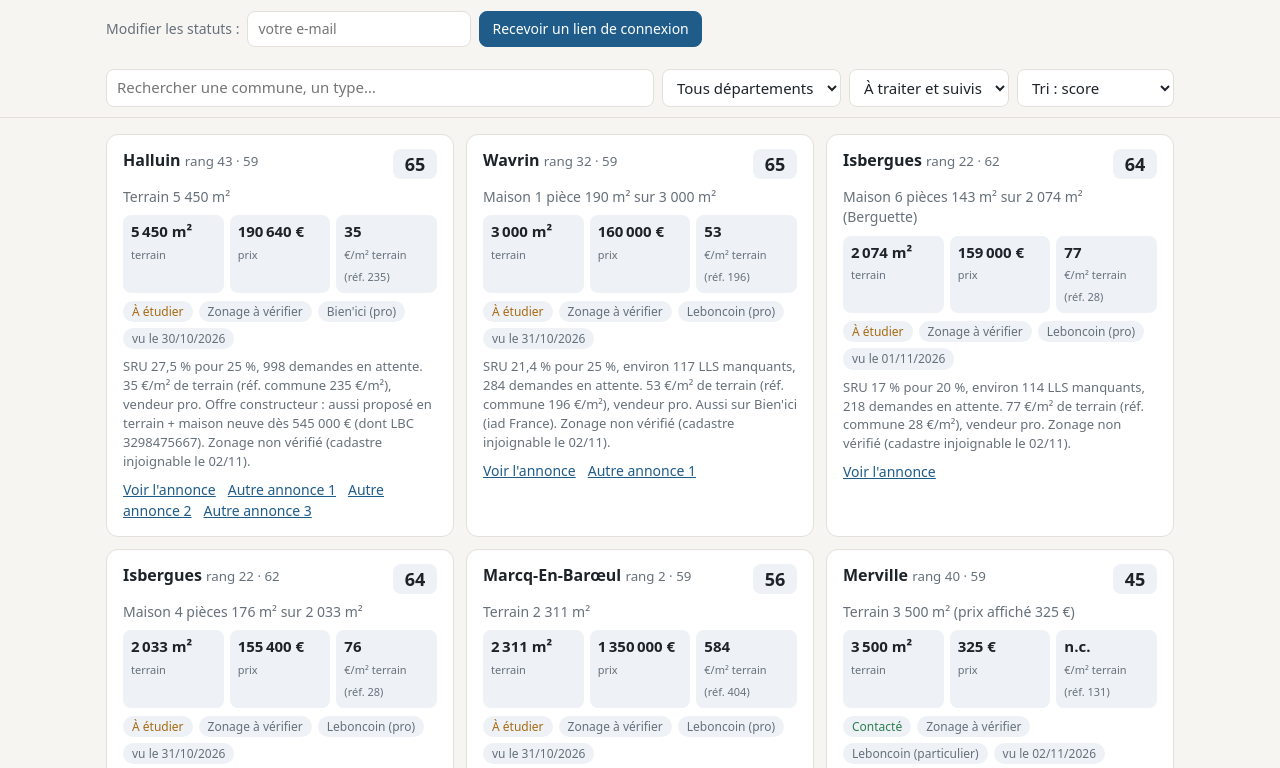
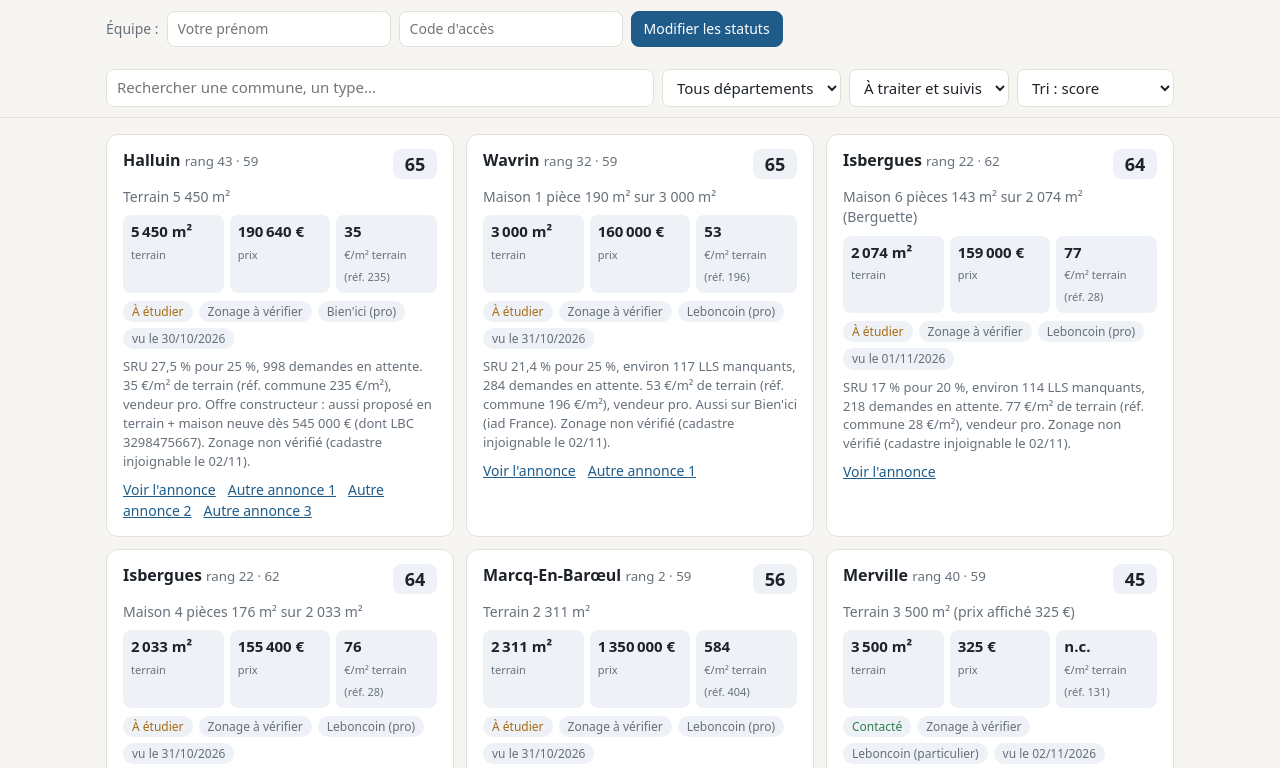
Before and after one commit to BenjaminLepo/Veille-fonciere, a plain HTML site: page index.html in a window 1280 px wide. Shown: the part 182-950 px from the top of the page. Drawn offline with nearby package versions, Linux system fonts and the light colour scheme.

Commit message:
Add files via upload

```diff
--- a/index.html
+++ b/index.html
@@ -66,7 +66,6 @@ footer{max-width:1100px;margin:0 auto;padding:8px 16px 32px;color:var(--mute);fo
 </div></div>
 <main id="list"></main>
 <footer>Mise à jour automatique chaque lundi à partir des alertes Leboncoin et Bien'ici. Zonage PLU indicatif, à confirmer sur le Géoportail de l'Urbanisme.</footer>
-<script src="https://cdn.jsdelivr.net/npm/@supabase/supabase-js@2.116.0/dist/umd/supabase.js"></script>
 <script>
 const SUPABASE_URL="https://yfzejzxdaujnvuzxcqvp.supabase.co";
 const SUPABASE_KEY="sb_publishable_i9-JAAq3EXUPXeXvhVetug_Pg34Zo07";
@@ -74,9 +73,10 @@ const LIB={nouveau:"Nouveau",a_etudier:"À étudier",contacte:"Contacté",retenu
 const fmt=n=>n==null?"n.c.":Math.round(n).toLocaleString("fr-FR");
 const esc=s=>String(s??"").replace(/[&<>"']/g,c=>({"&":"&amp;","<":"&lt;",">":"&gt;",'"':"&quot;","'":"&#39;"}[c]));
 const safeUrl=u=>/^https:\/\//.test(u||"")?u:"#";
-let DATA=[],SB=null,EDIT=false,USER=null;
-const SITE=location.origin+location.pathname;
-try{if(window.supabase&&!SUPABASE_URL.startsWith("__"))SB=supabase.createClient(SUPABASE_URL,SUPABASE_KEY);}catch(e){}
+let DATA=[],EDIT=false,USER="",CODE="";
+const ls={get:k=>{try{return localStorage.getItem(k)||""}catch(e){return ""}},set:(k,v)=>{try{localStorage.setItem(k,v)}catch(e){}},del:k=>{try{localStorage.removeItem(k)}catch(e){}}};
+async function rpc(fn,body){const r=await fetch(SUPABASE_URL+"/rest/v1/rpc/"+fn,{method:"POST",headers:{"apikey":SUPABASE_KEY,"Content-Type":"application/json"},body:JSON.stringify(body)});
+  const j=await r.json().catch(()=>null);if(!r.ok)throw new Error((j&&j.message)||("Erreur "+r.status));return j}
 function zonage(z){if(!z||!z.statut)return '<span class="chip">Zonage à vérifier</span>';
   const c={oui:"constructible",non:"non constructible",partiel:"partiellement constructible"}[z.constructible]||"zonage inconnu";
   return `<span class="chip">${esc(z.zone?z.zone+" · ":"")}${c} (${esc(z.statut)})</span>`}
@@ -96,35 +96,36 @@ function card(f){
 function editBlock(f){
   const opts=Object.entries(LIB).map(([k,v])=>`<option value="${k}"${k===f.statut?" selected":""}>${v}</option>`).join("");
   return `<div class="edit" data-id="${esc(f.id)}"><select class="e-st">${opts}</select>
-  <textarea class="e-note" placeholder="Note (visible des seuls éditeurs)">${esc(f.note||"")}</textarea>
+  <textarea class="e-note" placeholder="Note (visible de l'équipe)">${esc(f.note||"")}</textarea>
   <div><button class="e-save">Enregistrer</button> <span class="e-msg"></span>${f.par?`<span class="e-msg"> modifié par ${esc(f.par)}</span>`:""}</div></div>`}
 async function save(box){
   const id=box.dataset.id,statut=box.querySelector(".e-st").value,note=box.querySelector(".e-note").value,msg=box.querySelector(".e-msg");
   msg.className="e-msg";msg.textContent="Enregistrement…";
-  const {error}=await SB.from("statuts").upsert({id,statut,note});
-  if(error){msg.className="e-msg err";msg.textContent="Échec : "+error.message;return}
+  try{await rpc("maj_statut",{code:CODE,p_id:id,p_statut:statut,p_note:note,p_par:USER})}
+  catch(e){msg.className="e-msg err";msg.textContent="Échec : "+e.message;return}
   const f=DATA.find(x=>x.id===id);if(f){f.statut=statut;f.note=note;f.par=USER}
   msg.className="e-msg saved";msg.textContent="Enregistré";stats();
 }
 document.addEventListener("click",e=>{const b=e.target.closest(".e-save");if(b)save(b.closest(".edit"))});
-async function auth(){
+async function connect(code,nom){
+  const rows=await rpc("lire_statuts",{code});
+  if(!Array.isArray(rows))throw new Error("Code d'accès incorrect");
+  CODE=code;USER=nom;EDIT=true;ls.set("vf_code",code);ls.set("vf_nom",nom);
+  const m=new Map(rows.map(r=>[r.id,r]));DATA.forEach(f=>{const r=m.get(f.id);if(r){f.statut=r.statut;f.note=r.note;f.par=r.par}});
+}
+function authBar(err){
   const el=document.getElementById("auth");
-  if(!SB){el.textContent="";return}
-  const {data:{session}}=await SB.auth.getSession();
-  if(!session){
-    el.innerHTML='<span>Modifier les statuts :</span><input type="email" id="mail" placeholder="votre e-mail"><button id="go">Recevoir un lien de connexion</button><span id="amsg"></span>';
-    document.getElementById("go").onclick=async()=>{const m=document.getElementById("mail").value.trim();if(!m)return;
-      const {error}=await SB.auth.signInWithOtp({email:m,options:{emailRedirectTo:SITE}});
-      document.getElementById("amsg").textContent=error?"Erreur : "+error.message:"Lien envoyé, ouvrez votre boîte mail.";};
-    EDIT=false;return}
-  USER=session.user.email;
-  const {data:ed}=await SB.from("editeurs").select("email");
-  EDIT=!!(ed&&ed.length);
-  el.innerHTML=`<span>Connecté : ${esc(USER)}${EDIT?"":" (lecture seule : adresse non autorisée)"}</span><button class="ghost" id="out">Se déconnecter</button>`;
-  document.getElementById("out").onclick=async()=>{await SB.auth.signOut();location.reload()};
-  if(EDIT){const {data}=await SB.from("statuts").select("id,statut,note,par");
-    const m=new Map((data||[]).map(r=>[r.id,r]));DATA.forEach(f=>{const r=m.get(f.id);if(r){f.statut=r.statut;f.note=r.note;f.par=r.par}})}
+  if(EDIT){el.innerHTML=`<span>Mode équipe : ${esc(USER)}</span><button class="ghost" id="out">Quitter</button>`;
+    document.getElementById("out").onclick=()=>{ls.del("vf_code");location.reload()};return}
+  el.innerHTML=`<span>Équipe :</span><input id="nom" placeholder="Votre prénom" value="${esc(ls.get("vf_nom"))}" style="min-width:140px"><input id="code" type="password" placeholder="Code d'accès" style="min-width:140px"><button id="go">Modifier les statuts</button><span id="amsg" class="err">${esc(err||"")}</span>`;
+  const go=async()=>{const nom=document.getElementById("nom").value.trim(),code=document.getElementById("code").value.trim();
+    if(!nom||!code){document.getElementById("amsg").textContent="Prénom et code requis";return}
+    document.getElementById("amsg").textContent="";ls.set("vf_nom",nom);
+    try{await connect(code,nom);authBar();stats();render()}catch(e){authBar(e.message)}};
+  document.getElementById("go").onclick=go;document.getElementById("code").onkeydown=e=>{if(e.key==="Enter")go()};
 }
+async function auth(){const c=ls.get("vf_code"),n=ls.get("vf_nom");
+  if(c&&n){try{await connect(c,n)}catch(e){ls.del("vf_code")}}authBar();}
 function stats(){const n=s=>DATA.filter(f=>f.statut===s).length;
   document.getElementById("stats").innerHTML=[["Fonciers suivis",DATA.length],["Nouveaux",n("nouveau")],["À étudier",n("a_etudier")],["Contactés",n("contacte")],["Retenus",n("retenu")]].map(([a,b])=>`<div class="stat"><b>${b}</b><span>${a}</span></div>`).join("")}
 function render(){
```
